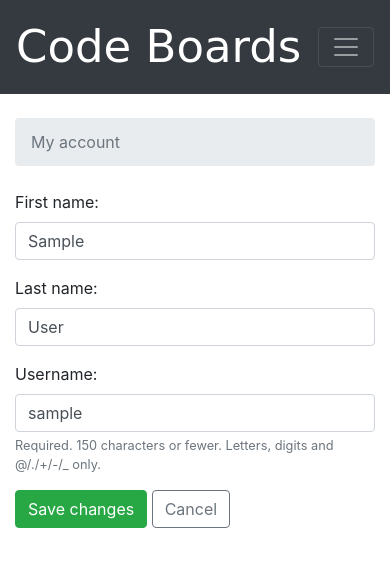
After one commit to Sushi22/Code-Boards, a Django app: page /settings/account/ in a window 390 px wide. The commit adds this page. Shown: the top 567 px of the page. Run offline with Django 3.2, Linux system fonts and the light colour scheme; the visitor is signed in with stand-in values (Sample User, id 1); some libraries are stand-ins or nearby versions; some web fonts are replaced.

Commit message:
Update Account

```diff
--- a/accounts/views.py
+++ b/accounts/views.py
@@ -1,6 +1,12 @@
 from django.shortcuts import render,redirect
 from django.contrib.auth import login as auth_login
 from .forms import SignUpForm
+from django.views.generic import UpdateView
+from django.contrib.auth.decorators import login_required
+from django.contrib.auth.models import User
+from django.urls import reverse_lazy
+from django.utils.decorators import method_decorator
+from django.views.generic.edit import ModelFormMixin,FormMixin
 
 # Create your views here.
 def signup(request):
@@ -14,3 +20,15 @@ def signup(request):
     else:
         form= SignUpForm()
     return render(request,'signup.html',{'form':form})
+
+@method_decorator(login_required, name='dispatch')
+class MyAccountView(UpdateView):
+    model=User
+    template_name='My_account.html'
+    fields=('first_name','last_name','username')
+    success_url=reverse_lazy('home')
+
+
+    def get_object(self):
+        print(self.request.user.username)
+        return self.request.user
--- a/newapp/models.py
+++ b/newapp/models.py
@@ -1,6 +1,7 @@
 from django.db import models
 from django.db.models import Count
 from django.contrib.auth.models import User
+from django.utils.text import Truncator
 
 class Boards(models.Model):
     name=models.CharField(max_length=50, unique=True)
--- a/sush/settings.py
+++ b/sush/settings.py
@@ -39,6 +39,7 @@ INSTALLED_APPS = [
     'django.contrib.sessions',
     'django.contrib.messages',
     'django.contrib.staticfiles',
+    'django.contrib.humanize',
     'newapp',
     'widget_tweaks',
     'accounts',
--- a/sush/urls.py
+++ b/sush/urls.py
@@ -53,6 +53,8 @@ urlpatterns = [
 
     url(r'^boards/(?P<pk>\d+)/topics/(?P<topic_pk>\d+)/posts/(?P<post_pk>\d+)/edit/$', views.PostUpdateView.as_view(template_name='edit_post.html'),name="edit_post"),
 
+    url(r'^settings/account/$', accounts_views.MyAccountView.as_view(), name='my_account'),
+
     path('admin/', admin.site.urls),
 
 
--- /dev/null
+++ b/templates/My_account.html
@@ -0,0 +1,20 @@
+{% extends 'base.html' %}
+
+{% block title %}My account{% endblock %}
+
+{% block breadcrumb %}
+  <li class="breadcrumb-item active">My account</li>
+{% endblock %}
+
+{% block content %}
+  <div class="row">
+    <div class="col-lg-6 col-md-8 col-sm-10">
+      <form method="post" novalidate>
+        {% csrf_token %}
+        {% include 'includes/form.html' %}
+        <button type="submit" class="btn btn-success">Save changes</button>
+        <a href="{% url 'home' %}" class="btn btn-outline-secondary" role="button">Cancel</a>
+      </form>
+    </div>
+  </div>
+{% endblock %}
--- a/templates/base.html
+++ b/templates/base.html
@@ -24,7 +24,7 @@
                             {{ user.username }}
                           </a>
                           <div class="dropdown-menu dropdown-menu-right" aria-labelledby="userMenu">
-                            <a class="dropdown-item" href="#">My account</a>
+                            <a class="dropdown-item" href="{% url 'my_account' %}">My account</a>
                             <a class="dropdown-item" href="{% url 'password_change' %}">Change password</a>
                             <div class="dropdown-divider"></div>
                             <a class="dropdown-item" href="{% url 'logout' %}">Log out</a>
--- a/templates/topics.html
+++ b/templates/topics.html
@@ -1,4 +1,5 @@
 {% extends 'base.html' %}
+{% load humanize %}
 {% block title %}
   {{ board.name }} - {{ block.super }}
 {% endblock %}
@@ -13,7 +14,7 @@
   <div class="mb-4">
     <a href="{% url 'new_topic' board.pk %}" class="btn btn-primary">New Topic</a>
   </div>
-    <table class="table">
+    <table class="table table-striped mb-4">
       <thead class="thead-dark">
         <tr>
           <th>Topic</th>
@@ -30,7 +31,7 @@
           <th>{{topic.starter.username}}</th>
           <th>{{topic.replies}}</th>
           <th>{{topic.views}}</th>
-          <th>{{topic.last_updated}}</th>
+          <th>{{topic.last_updated|naturaltime}}</th>
         </tr>
         {% endfor %}
 
```
Also changed, not shown: accounts/forms.py (+8 -0 lines), accounts/migrations/0001_initial.py (added), accounts/migrations/0002_delete_customuser.py (added), newapp/migrations/0009_auto_20200513_1325.py (added), newapp/migrations/0010_auto_20200513_1350.py (added), newapp/views.py (line endings or trailing spaces).
